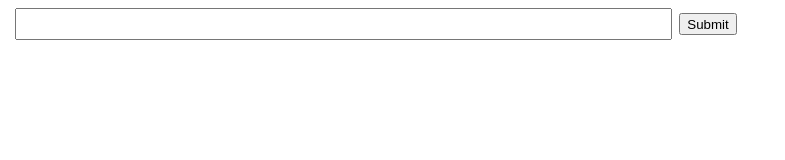
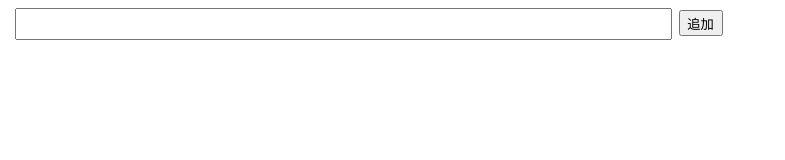
Before and after one commit to uchiyamayutom1-lgtm/react-todo-app, a React (Vite) app: page / in a window 1280 px wide. Shown: the top 160 px of the page, without its empty margins (0-785 px from the left). Built offline with nearby package versions, Linux system fonts and the light colour scheme.

Commit message:
todosの追加

```diff
--- a/src/App.tsx
+++ b/src/App.tsx
@@ -1,5 +1,9 @@
 // React から useState フックをインポート
 import { useState } from 'react';
+
+type Todo = {
+  value: string;
+};
 
 export const App = () => {
 
@@ -7,22 +11,55 @@ export const App = () => {
   const [text, setText] = useState('');
   const [todos,setTodos] = useState<Todo[]>([]);
 
+   const handleChange = (e: React.ChangeEvent<HTMLInputElement>) => {
+    setText(e.target.value);
+   };
+
+  // todos ステートを更新する関数
+  const handleSubmit = () => {
+    // 何も入力されていなかったらリターン
+    if (!text) return;
+
+    // 新しい Todo を作成
+    // 明示的に型注釈を付けてオブジェクトの型を限定する
+    const newTodo: Todo = {
+      // text ステートの値を value プロパティへ
+      value: text,
+    };
+
+
+
+
+    /**
+     * 更新前の todos ステートを元に
+     * スプレッド構文で展開した要素へ
+     * newTodo を加えた新しい配列でステートを更新
+     **/
+    setTodos((todos) => [newTodo, ...todos]);
+    // フォームへの入力をクリアする
+    setText('');
+  };
+
+
+
   return (
+
     <div>
-      <form onSubmit={(e) => e.preventDefault()}>
+      <form
+       onSubmit={(e) =>{
+        e.preventDefault();
+        handleSubmit();
+      }}
+    >
         <input
           type="text"
           // text ステートが持っている入力中テキストの値を value として表示
           value={text}
           // onChange イベント（＝入力テキストの変化）を text ステートに反映する
-          onChange={(e) => setText(e.target.value)}
+          onChange={(e) => handleChange(e)}
         />
-        <input type="submit" />  {/* ← 省略 */}
+        <input type="submit" value='追加'　onSubmit={handleSubmit}  />  {/* ← 省略 */}
       </form>
-
-      {/* ↓ DOM のリアクティブな反応を見るためのサンプル */}
-      <p>{text}</p>
-      {/* ↑ あとで削除 */}
     </div>
   );
 };
```
